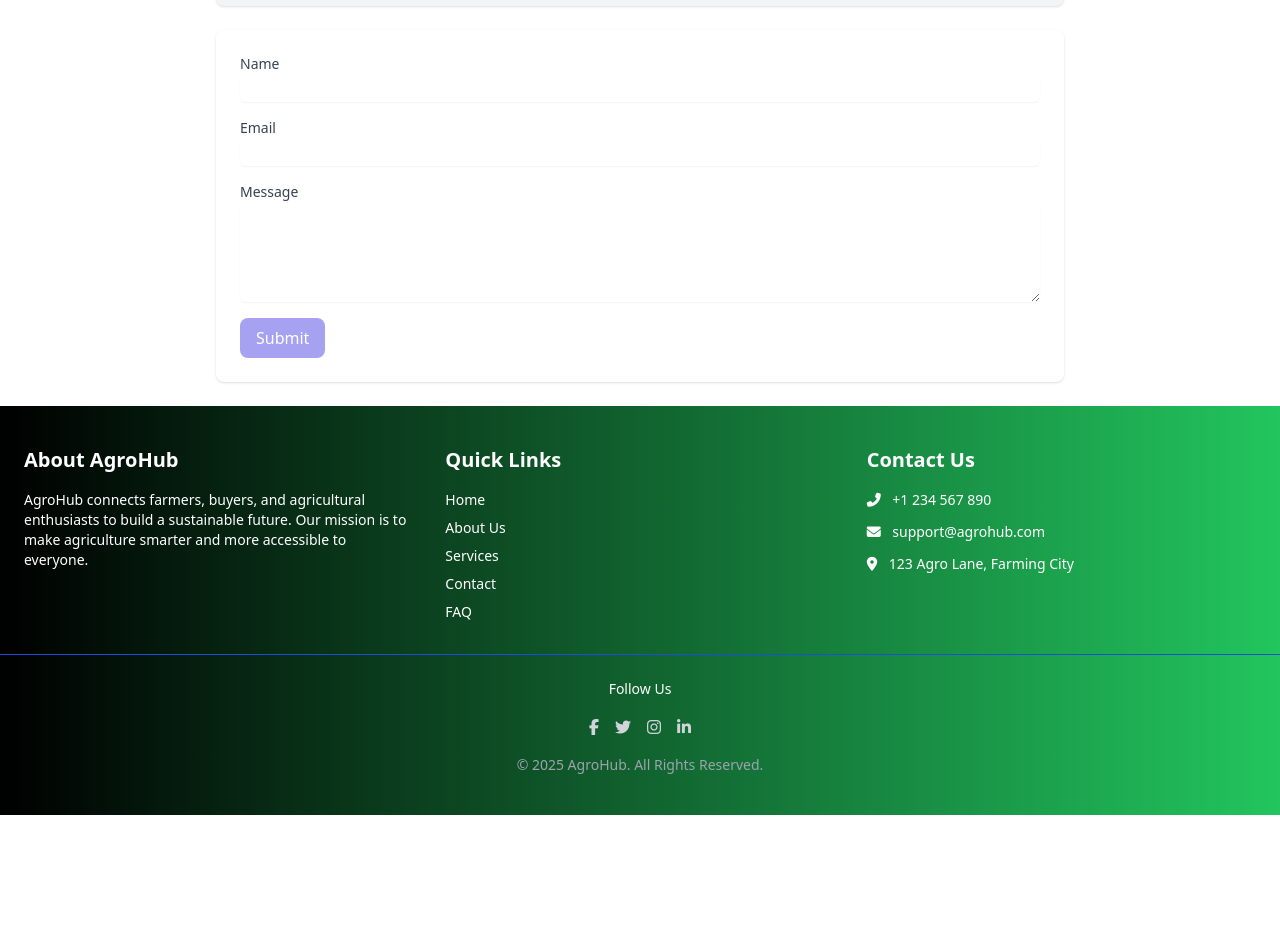
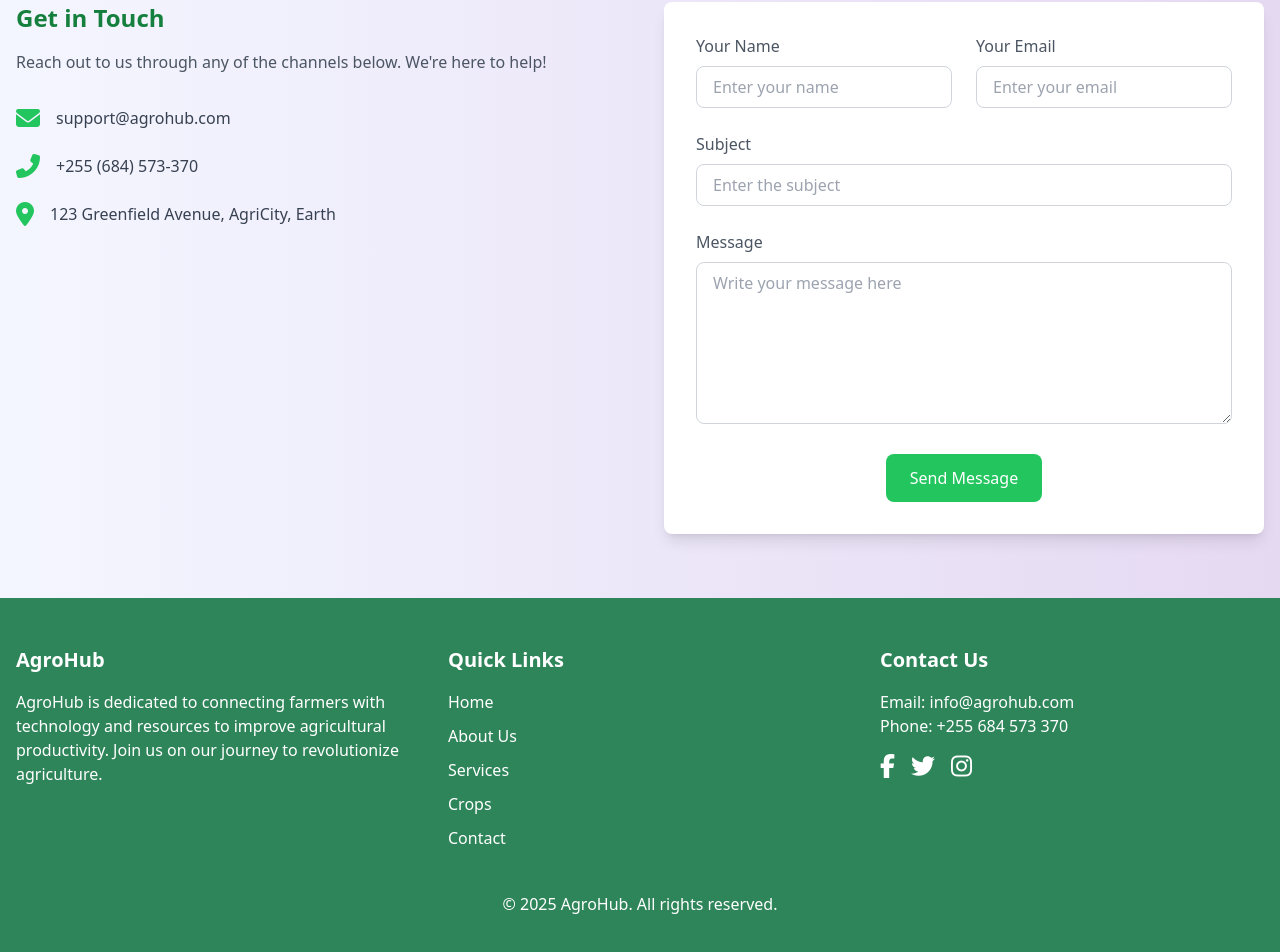
Before and after one commit to bennycive/agrohub, an Angular app: page /contacts in a window 1280 px wide. Shown: the part 258-1210 px from the top of the page. Before the commit the page ends 1073 px from the top, so only its background shows below. Built offline with nearby package versions, Linux system fonts and the light colour scheme.

Commit message:
about components updates

```diff
--- a/package.json
+++ b/package.json
@@ -45,6 +45,7 @@
     "karma-jasmine": "~5.1.0",
     "karma-jasmine-html-reporter": "~2.1.0",
     "postcss": "^8.5.1",
+    "postcss-nested": "^7.0.2",
     "tailwindcss": "^3.3.2",
     "typescript": "~5.7.2"
   }
--- a/src/app/landing/about/about.component.html
+++ b/src/app/landing/about/about.component.html
@@ -1,44 +1,91 @@
 <app-header></app-header>
-<section class="bg-green-50 py-12 px-6 md:px-20 mt-16">
-  <div class="max-w-6xl mx-auto text-center">
-    <h2 class="text-3xl md:text-4xl font-bold text-green-800">
-      About AgroHub
-    </h2>
-    <p class="mt-4 text-lg text-green-700">
-      Empowering farmers and buyers by connecting them through technology.
-      At AgroHub, we strive to build a sustainable and innovative agricultural ecosystem.
-    </p>
-  </div>
+<section class="mt-16">
 
-  <div class="mt-12 grid gap-8 md:grid-cols-3">
-    <!-- Mission -->
-    <div class="bg-white rounded-2xl shadow-lg p-6">
-      <h3 class="text-xl font-semibold text-green-800">Our Mission</h3>
-      <p class="mt-4 text-green-700">
-        To revolutionize the agricultural supply chain by providing a platform for seamless
-        communication, fair trade, and resource optimization.
+  <div class="about-us bg-gray-50 py-16">
+    <!-- Section Heading -->
+    <div class="container mx-auto text-center mb-12">
+      <h2 class="text-4xl font-bold text-green-600 mb-4">About AgroHub</h2>
+      <p class="text-gray-600 text-lg">
+        Empowering agriculture with innovation, sustainability, and excellence.
       </p>
     </div>
 
-    <!-- Vision -->
-    <div class="bg-white rounded-2xl shadow-lg p-6">
-      <h3 class="text-xl font-semibold text-green-800">Our Vision</h3>
-      <p class="mt-4 text-green-700">
-        To create a global agricultural network that drives sustainability and prosperity for farmers,
-        consumers, and businesses.
-      </p>
+    <!-- Mission and Vision -->
+    <div class="container mx-auto grid md:grid-cols-2 gap-12 px-4">
+      <!-- Mission -->
+      <div class="bg-white shadow-lg rounded-lg p-6 text-center">
+        <h3 class="text-2xl font-semibold text-green-500 mb-4">Our Mission</h3>
+        <p class="text-gray-700">
+          To provide farmers with cutting-edge tools and resources to maximize
+          productivity and foster a sustainable future for agriculture.
+        </p>
+      </div>
+
+      <!-- Vision -->
+      <div class="bg-white shadow-lg rounded-lg p-6 text-center">
+        <h3 class="text-2xl font-semibold text-green-500 mb-4">Our Vision</h3>
+        <p class="text-gray-700">
+          To revolutionize agriculture globally, making it more efficient, sustainable,
+          and profitable for everyone involved.
+        </p>
+      </div>
     </div>
 
-    <!-- Services -->
-    <div class="bg-white rounded-2xl shadow-lg p-6">
-      <h3 class="text-xl font-semibold text-green-800">What We Offer</h3>
-      <ul class="mt-4 list-disc list-inside text-green-700 space-y-2">
-        <li>Marketplace for farm produce</li>
-        <li>Real-time pricing and analytics</li>
-        <li>Resource and knowledge sharing</li>
-        <li>Logistics and delivery support</li>
-      </ul>
+    <!-- Team Section -->
+    <div class="container mx-auto text-center my-16 px-4">
+      <h3 class="text-3xl font-bold text-green-600 mb-6">Meet Our Team</h3>
+      <div class="grid grid-cols-1 md:grid-cols-3 gap-8">
+        <!-- Team Member -->
+        <div class="bg-white shadow-lg rounded-lg p-6">
+          <img
+            src="/assets/team-member1.jpg"
+            alt="Team Member"
+            class="rounded-full w-24 h-24 mx-auto mb-4"
+          />
+          <h4 class="text-lg font-semibold">John Doe</h4>
+          <p class="text-sm text-gray-600">Founder & CEO</p>
+        </div>
+
+        <!-- Team Member -->
+        <div class="bg-white shadow-lg rounded-lg p-6">
+          <img
+            src="/assets/team-member2.jpg"
+            alt="Team Member"
+            class="rounded-full w-24 h-24 mx-auto mb-4"
+          />
+          <h4 class="text-lg font-semibold">Jane Smith</h4>
+          <p class="text-sm text-gray-600">Chief Technology Officer</p>
+        </div>
+
+        <!-- Team Member -->
+        <div class="bg-white shadow-lg rounded-lg p-6">
+          <img
+            src="/assets/team-member3.jpg"
+            alt="Team Member"
+            class="rounded-full w-24 h-24 mx-auto mb-4"
+          />
+          <h4 class="text-lg font-semibold">Mark Johnson</h4>
+          <p class="text-sm text-gray-600">Head of Marketing</p>
+        </div>
+      </div>
+    </div>
+
+    <!-- Call to Action -->
+    <div class="container mx-auto text-center mt-12">
+      <h3 class="text-2xl font-bold text-green-600 mb-4">
+        Join Us in Transforming Agriculture
+      </h3>
+      <p class="text-gray-700 mb-6">
+        Whether you’re a farmer, investor, or enthusiast, AgroHub has something for you.
+      </p>
+      <a
+        href="/contact"
+        class="px-6 py-3 bg-green-500 text-white rounded-lg hover:bg-green-600 shadow-lg"
+      >
+        Contact Us Today
+      </a>
     </div>
   </div>
+
 </section>
 <app-footer></app-footer>
--- a/src/app/landing/contacts/contacts.component.css
+++ b/src/app/landing/contacts/contacts.component.css
@@ -0,0 +1,11 @@
+.contact-us-section {
+  background: linear-gradient(to right, #f4f6ff, #e5d9f2);
+
+  form {
+    transition: all 0.3s ease-in-out;
+
+    &:hover {
+      box-shadow: 0 10px 20px rgba(0, 0, 0, 0.1);
+    }
+  }
+}
--- a/src/app/landing/contacts/contacts.component.html
+++ b/src/app/landing/contacts/contacts.component.html
@@ -1,61 +1,108 @@
 <app-header></app-header>
 <section class="mt-16">
-  <div class="max-w-4xl mx-auto p-6">
-    <h1 class="text-3xl font-bold mb-6 text-center">Contact Us</h1>
 
-    <!-- Contact Information -->
-    <div class="bg-gray-100 p-4 rounded-lg shadow mb-6">
-      <p class="text-lg"><strong>Phone:</strong> +123 456 7890</p>
-      <p class="text-lg"><strong>Email:</strong> support$#64;angrohub.com</p>
-      <p class="text-lg"><strong>Address:</strong> 123 AngroHub Street, Tech City</p>
+  <div class="contact-us-section bg-gray-50 py-16">
+    <div class="container mx-auto px-4">
+      <!-- Section Header -->
+      <div class="text-center mb-12">
+        <h2 class="text-4xl font-bold text-green-600">Contact Us</h2>
+        <p class="text-gray-600 mt-4 text-lg">
+          We'd love to hear from you! Get in touch with us for any inquiries or assistance.
+        </p>
+      </div>
+
+      <!-- Contact Details and Form -->
+      <div class="grid grid-cols-1 lg:grid-cols-2 gap-12">
+        <!-- Contact Details -->
+        <div>
+          <h3 class="text-2xl font-bold text-green-700">Get in Touch</h3>
+          <p class="text-gray-600 mt-4">
+            Reach out to us through any of the channels below. We're here to help!
+          </p>
+
+          <div class="mt-8 space-y-6">
+            <!-- Email -->
+            <div class="flex items-center space-x-4">
+              <i class="fas fa-envelope text-green-500 text-2xl"></i>
+              <a href="mailto:support&#64;agrohub.com" class="text-gray-700 hover:text-green-500">
+                support&#64;agrohub.com
+              </a>
+            </div>
+            <!-- Phone -->
+            <div class="flex items-center space-x-4">
+              <i class="fas fa-phone-alt text-green-500 text-2xl"></i>
+              <a href="tel:+1234567890" class="text-gray-700 hover:text-green-500">
+                +255 (684) 573-370
+              </a>
+            </div>
+            <!-- Address -->
+            <div class="flex items-center space-x-4">
+              <i class="fas fa-map-marker-alt text-green-500 text-2xl"></i>
+              <p class="text-gray-700">
+                123 Greenfield Avenue, AgriCity, Earth
+              </p>
+            </div>
+          </div>
         </div>
 
         <!-- Contact Form -->
-    <form (ngSubmit)="submitForm(contactForm.value)" #contactForm="ngForm" class="bg-white p-6 rounded-lg shadow">
-      <div class="mb-4">
-        <label for="name" class="block text-sm font-medium text-gray-700">Name</label>
+        <div>
+          <form class="bg-white shadow-lg rounded-lg p-8">
+            <div class="grid grid-cols-1 md:grid-cols-2 gap-6">
+              <!-- Name -->
+              <div>
+                <label for="name" class="block text-gray-600 font-medium mb-2">Your Name</label>
                 <input
                   type="text"
                   id="name"
-          name="name"
-          ngModel
-          required
-          class="mt-1 block w-full rounded-md border-gray-300 shadow-sm focus:ring-indigo-500 focus:border-indigo-500"
+                  class="w-full border border-gray-300 rounded-lg px-4 py-2 focus:outline-none focus:ring-2 focus:ring-green-400"
+                  placeholder="Enter your name"
                 />
               </div>
-
-      <div class="mb-4">
-        <label for="email" class="block text-sm font-medium text-gray-700">Email</label>
+              <!-- Email -->
+              <div>
+                <label for="email" class="block text-gray-600 font-medium mb-2">Your Email</label>
                 <input
                   type="email"
                   id="email"
-          name="email"
-          ngModel
-          required
-          class="mt-1 block w-full rounded-md border-gray-300 shadow-sm focus:ring-indigo-500 focus:border-indigo-500"
+                  class="w-full border border-gray-300 rounded-lg px-4 py-2 focus:outline-none focus:ring-2 focus:ring-green-400"
+                  placeholder="Enter your email"
                 />
               </div>
-
-      <div class="mb-4">
-        <label for="message" class="block text-sm font-medium text-gray-700">Message</label>
+            </div>
+            <!-- Subject -->
+            <div class="mt-6">
+              <label for="subject" class="block text-gray-600 font-medium mb-2">Subject</label>
+              <input
+                type="text"
+                id="subject"
+                class="w-full border border-gray-300 rounded-lg px-4 py-2 focus:outline-none focus:ring-2 focus:ring-green-400"
+                placeholder="Enter the subject"
+              />
+            </div>
+            <!-- Message -->
+            <div class="mt-6">
+              <label for="message" class="block text-gray-600 font-medium mb-2">Message</label>
               <textarea
                 id="message"
-          name="message"
-          rows="4"
-          ngModel
-          required
-          class="mt-1 block w-full rounded-md border-gray-300 shadow-sm focus:ring-indigo-500 focus:border-indigo-500"
+                rows="6"
+                class="w-full border border-gray-300 rounded-lg px-4 py-2 focus:outline-none focus:ring-2 focus:ring-green-400"
+                placeholder="Write your message here"
               ></textarea>
             </div>
-
+            <!-- Submit Button -->
+            <div class="mt-6 text-center">
               <button
                 type="submit"
-        [disabled]="contactForm.invalid"
-        class="bg-indigo-600 text-white py-2 px-4 rounded-lg hover:bg-indigo-700 disabled:opacity-50"
+                class="px-6 py-3 bg-green-500 text-white rounded-lg hover:bg-green-600 focus:outline-none focus:ring-2 focus:ring-green-400"
               >
-        Submit
+                Send Message
               </button>
+            </div>
           </form>
+        </div>
+      </div>
+    </div>
   </div>
 
 <section>
--- a/src/app/landing/footer/footer.component.css
+++ b/src/app/landing/footer/footer.component.css
@@ -0,0 +1,34 @@
+footer {
+  background-color: #2F855A; /* Tailwind bg-green-600 */
+}
+
+footer h3 {
+  font-size: 1.25rem;
+  font-weight: bold;
+}
+
+footer ul {
+  list-style-type: none;
+  padding-left: 0;
+}
+
+footer ul li {
+  margin-bottom: 10px;
+}
+
+footer a {
+  text-decoration: none;
+  transition: color 0.3s ease;
+}
+
+footer a:hover {
+  color: #68D391; /* Tailwind hover-green-300 */
+}
+
+footer .fab {
+  transition: color 0.3s ease;
+}
+
+footer .fab:hover {
+  color: #68D391;
+}
--- a/src/app/landing/footer/footer.component.html
+++ b/src/app/landing/footer/footer.component.html
@@ -1,65 +1,50 @@
 <div class="section">
-      <footer class="bg-gradient-to-r from-black to-green-500 text-white py-10">
-  <div class="container mx-auto px-6 grid grid-cols-1 md:grid-cols-3 gap-8">
-    <!-- About Us -->
+  <footer class="bg-green-600 text-white py-12">
+    <div class="container mx-auto px-4">
+      <div class="grid grid-cols-1 md:grid-cols-3 gap-12">
+
+        <!-- About Section -->
         <div>
-      <h2 class="text-xl font-semibold mb-4">About AgroHub</h2>
-      <p class="text-sm">
-        AgroHub connects farmers, buyers, and agricultural enthusiasts to build
-        a sustainable future. Our mission is to make agriculture smarter and
-        more accessible to everyone.
-      </p>
+          <h3 class="text-xl font-bold mb-4">AgroHub</h3>
+          <p>AgroHub is dedicated to connecting farmers with technology and resources to improve agricultural productivity. Join us on our journey to revolutionize agriculture.</p>
         </div>
 
-    <!-- Quick Links -->
+        <!-- Quick Links Section -->
         <div>
-      <h2 class="text-xl font-semibold mb-4">Quick Links</h2>
-      <ul class="space-y-2 text-sm">
-        <li><a href="#" class="hover:underline">Home</a></li>
-        <li><a href="#" class="hover:underline">About Us</a></li>
-        <li><a href="#" class="hover:underline">Services</a></li>
-        <li><a href="#" class="hover:underline">Contact</a></li>
-        <li><a href="#" class="hover:underline">FAQ</a></li>
+          <h3 class="text-xl font-bold mb-4">Quick Links</h3>
+          <ul>
+            <li><a href="/" class="hover:text-green-300">Home</a></li>
+            <li><a href="/about" class="hover:text-green-300">About Us</a></li>
+            <li><a href="/services" class="hover:text-green-300">Services</a></li>
+            <li><a href="/crops" class="hover:text-green-300">Crops</a></li>
+            <li><a href="/contacts" class="hover:text-green-300">Contact</a></li>
           </ul>
         </div>
 
-    <!-- Contact Information -->
+        <!-- Contact Section -->
         <div>
-      <h2 class="text-xl font-semibold mb-4">Contact Us</h2>
-      <ul class="space-y-3 text-sm">
-        <li>
-          <i class="fas fa-phone-alt mr-2"></i> +1 234 567 890
-        </li>
-        <li>
-          <i class="fas fa-envelope mr-2"></i> support&#64;agrohub.com
-        </li>
-        <li>
-          <i class="fas fa-map-marker-alt mr-2"></i> 123 Agro Lane, Farming City
-        </li>
-      </ul>
+          <h3 class="text-xl font-bold mb-4">Contact Us</h3>
+          <p>Email: <a href="mailto:info&#64;agrohub.com" class="hover:text-green-300">info&#64;agrohub.com</a></p>
+          <p>Phone: <a href="tel:+1234567890" class="hover:text-green-300">+255 684 573 370</a></p>
+          <div class="mt-4 flex space-x-4">
+            <a href="#" class="text-white hover:text-green-300">
+              <i class="fab fa-facebook-f text-2xl"></i>
+            </a>
+            <a href="#" class="text-white hover:text-green-300">
+              <i class="fab fa-twitter text-2xl"></i>
+            </a>
+            <a href="#" class="text-white hover:text-green-300">
+              <i class="fab fa-instagram text-2xl"></i>
+            </a>
           </div>
         </div>
 
-  <!-- Social Media Links -->
-  <div class="mt-8 border-t border-blue-700 pt-6 text-center">
-    <h2 class="text-sm mb-4">Follow Us</h2>
-    <div class="flex justify-center space-x-4">
-      <a href="#" class="text-gray-300 hover:text-white">
-        <i class="fab fa-facebook-f"></i>
-      </a>
-      <a href="#" class="text-gray-300 hover:text-white">
-        <i class="fab fa-twitter"></i>
-      </a>
-      <a href="#" class="text-gray-300 hover:text-white">
-        <i class="fab fa-instagram"></i>
-      </a>
-      <a href="#" class="text-gray-300 hover:text-white">
-        <i class="fab fa-linkedin-in"></i>
-      </a>
       </div>
-    <p class="text-sm text-gray-400 mt-4">
-      &copy; 2025 AgroHub. All Rights Reserved.
-    </p>
+
+      <!-- Footer Bottom -->
+      <div class="text-center mt-8">
+        <p>&copy; 2025 AgroHub. All rights reserved.</p>
+      </div>
     </div>
   </footer>
 
--- a/src/app/landing/hero/hero.component.html
+++ b/src/app/landing/hero/hero.component.html
@@ -1,11 +1,37 @@
-<section class="hero bg-cover bg-center overflow-x-hidden text-white relative mt-16" [style.backgroundImage]="'url(' + heroImageUrl + ')'" style="height: 100vh; ">
-  <div class="absolute inset-0 bg-gradient-to-t from-green-800 via-yellow-200 to-transparent opacity-60">
-    <div class="flex p-10">
-      <div class="z-10">
-        <h1 class="text-6xl text-black font-bold mb-4">Welcome to AgroHub</h1>
-        <p class="text-xl font-bold text-black mb-6">Empowering farmers with the right tools, data, and support to grow sustainably.</p>
-        <canvas id="cropPriceChart"></canvas>
+<section class="mt-16">
+
+  <div class="hero-section relative bg-green-500">
+    <!-- Background Image -->
+    <div class="absolute inset-0 bg-cover bg-center opacity-80" style="background-image: url('/assets/hero.jpg');"></div>
+
+    <!-- Overlay -->
+    <div class="absolute inset-0 bg-gradient-to-b from-green-500 to-green-900 opacity-90"></div>
+
+    <!-- Content -->
+    <div class="relative z-10 container mx-auto px-4 py-20 text-center text-white">
+      <h1 class="text-5xl md:text-6xl font-bold mb-6">
+        Welcome to <span class="text-yellow-400">AgroHub</span>
+      </h1>
+      <p class="text-lg md:text-xl mb-8">
+        Empowering Farmers with Innovative Solutions for a Sustainable Future
+      </p>
+      <div class="flex justify-center space-x-4">
+        <!-- CTA Buttons -->
+        <a
+          href="/services"
+          class="px-6 py-3 bg-yellow-500 text-white rounded-lg hover:bg-yellow-600 shadow-lg transition duration-300"
+        >
+          Explore Services
+        </a>
+        <a
+          href="/contact"
+          class="px-6 py-3 bg-white text-green-700 rounded-lg hover:bg-gray-100 shadow-lg transition duration-300"
+        >
+          Contact Us
+        </a>
       </div>
     </div>
   </div>
+
+
 </section>
```
Also changed, not shown: postcss.config.js (+15 -6 lines), src/app/landing/about/about.component.css (+22 -0 lines), src/app/landing/hero/hero.component.css (+24 -0 lines), 1 other file (tests, documents, lock files or other folders). Lines whose indentation alone changed are shown as unchanged.
